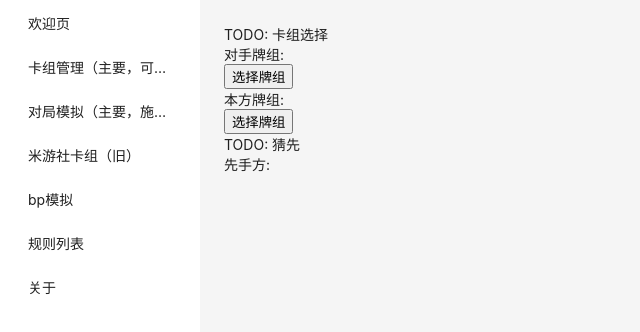
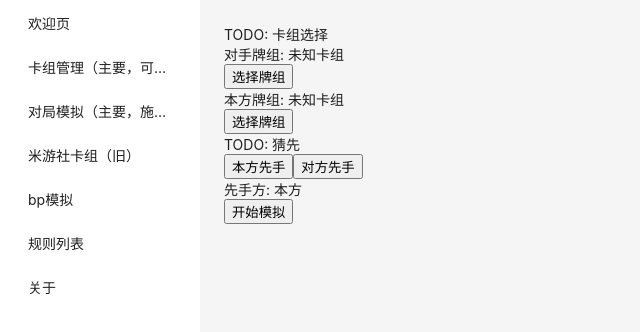
Before and after one commit to RadiumLS/7shengzhaohuan-web, a React (Create React App) app: page /play in a window 1280 px wide. Shown: the top 332 px of the page, without its empty margins (0-640 px from the left). Built offline with nearby package versions, Linux system fonts and the light colour scheme.

Commit message:
feat: 增加设置卡组的方法

```diff
--- a/src/pages/Play.tsx
+++ b/src/pages/Play.tsx
@@ -1,9 +1,22 @@
 // 游玩页, 用于对局模拟
 
 import { useState } from "react";
+import { PlayerName, setPlayerDeckCode } from "../redux/play";
+import { useAppDispatch, useAppSelector } from "../redux/hooks";
+import { Deck } from "../redux/deck";
 
 function Play() {
   const [ playing, setPlaying] = useState<Boolean>(false);
+  const [ offensive, setOffensive] = useState<PlayerName>('boku');
+  const dispatch = useAppDispatch();
+  const setDeck = (player: PlayerName, deck: Deck) => {
+    dispatch(setPlayerDeckCode({
+      player: player,
+      deck: deck,
+    }));
+  }
+  const bokuDeck = useAppSelector((state) => state.play.bokuState.deck);
+  const kimiDeck = useAppSelector((state) => state.play.kimiState.deck);
 
   if(playing) {
     return <div className="bp-main-panel" style={{
@@ -26,16 +39,21 @@ function Play() {
   return <div>
     TODO: 卡组选择
     <div>
-      <label>对手牌组:</label><br/>
+      <label>对手牌组: {kimiDeck?.deckTitle || '未知卡组'}</label><br/>
       <button onClick={() => {}}>选择牌组</button>
     </div>
     <div>
-      <label>本方牌组:</label><br/>
+      <label>本方牌组: {bokuDeck?.deckTitle ||  '未知卡组'}</label><br/>
       <button onClick={() => {}}>选择牌组</button>
     </div>
-    TODO: 猜先
+    TODO: 猜先<br/>
+    <button onClick={() => setOffensive('boku')}>本方先手</button>
+    <button onClick={() => setOffensive('kimi')}>对方先手</button>
     <div>
-      先手方:
+      先手方: {offensive === 'kimi' ? '对方' : '本方'}
+    </div>
+    <div>
+      <button onClick={() => setPlaying(true)}>开始模拟</button>
     </div>
   </div>
 }
--- a/src/redux/play.ts
+++ b/src/redux/play.ts
@@ -11,6 +11,7 @@ import { ActionCard } from '../type/card';
  * @param omni 万能骰
  */
 type Dice = Element | 'omni';
+export type PlayerName = 'boku' | 'kimi';
 /**
  * 对局中的玩家状态
  * @member deck 卡组
@@ -72,9 +73,18 @@ const playSlice = createSlice({
   name: 'play',
   initialState,
   reducers: {
+    setPlayerDeckCode: function(state, action: PayloadAction<{deck: Deck, player: PlayerName}>) {
+      const { deck, player } = action.payload;
+      if(player === 'boku') {
+        state.bokuState.deck = { ...deck };
+      } else {
+        state.kimiState.deck = { ...deck };
+      }
+    },
   }
 });
 
 export const {
+  setPlayerDeckCode,
 } = playSlice.actions
 export default playSlice.reducer
```
